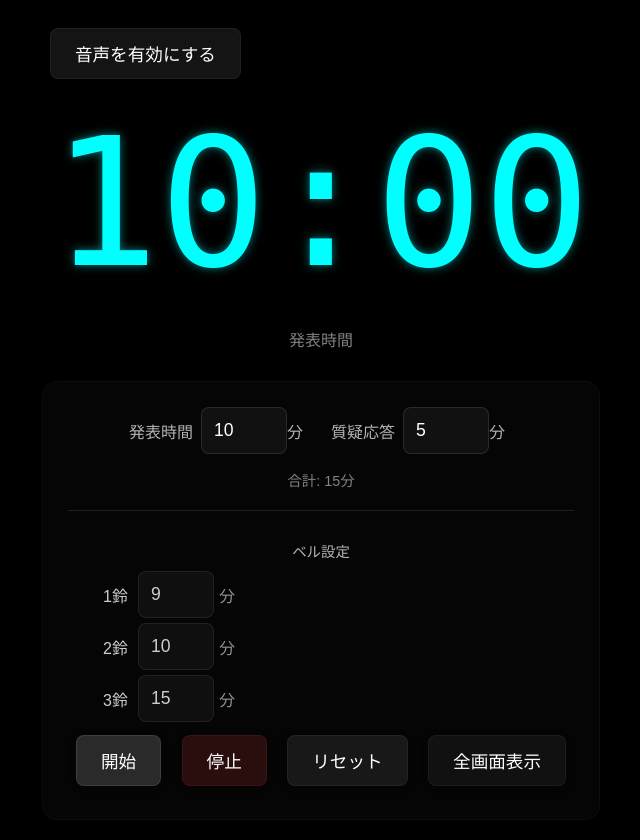
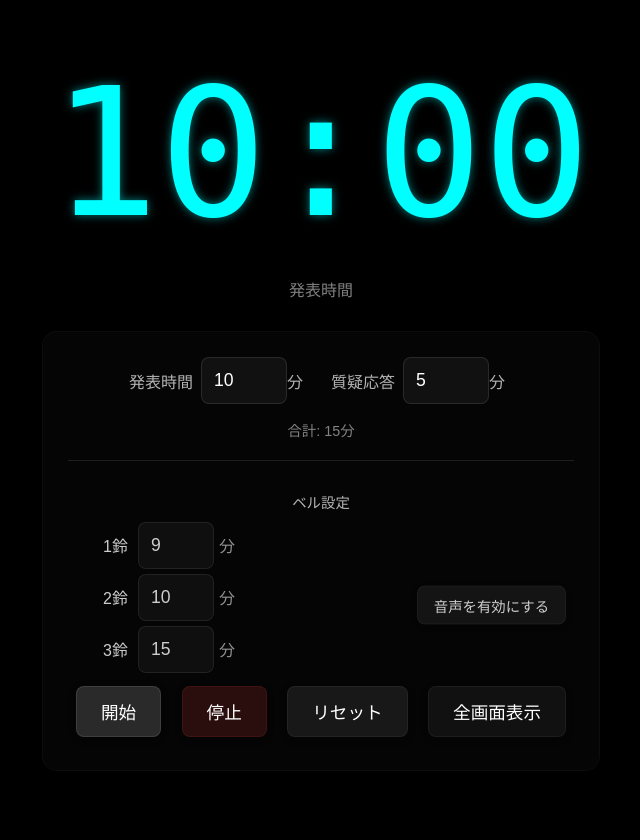
Before and after one commit to Takayuki-Kuraishi/presentation-timer, a Flask app: page / in a window 1280 px wide. Shown: the whole page, without its empty margins (319-959 px from the left). After the commit the page ends 771 px from the top, so only its background shows below. Run offline with Flask 3, Linux system fonts and the light colour scheme.

Commit message:
ipad用finalUpdate index.html

```diff
--- a/templates/index.html
+++ b/templates/index.html
@@ -34,7 +34,7 @@
 
         /* フルスクリーンモードでのタイマーサイズを1箇所に統一 */
         .fullscreen .timer {
-            font-size: 36vw;
+            font-size: 30vw;
             /* フルスクリーンでのフォントサイズ */
         }
 
@@ -200,13 +200,39 @@
         .fullscreen .escape-hint {
             opacity: 0.5;
         }
+
+        .bell-input-group {
+            display: flex;
+            align-items: center;
+            margin: 5px 0;
+            opacity: 0.8;
+            position: relative;
+            /* 追加 */
+        }
+
+        #enableSoundBtn {
+            position: absolute;
+            right: -120px;
+            /* ボタンを右側に配置 */
+            top: 50%;
+            transform: translateY(-50%);
+            font-size: 0.9em;
+            padding: 8px 16px;
+            white-space: nowrap;
+        }
+
+        /* 2鈴の入力グループのみに適用されるスタイル */
+        .bell-input-group.bell2-group {
+            position: relative;
+            /* 追加 */
+            margin-right: 120px;
+            /* ボタンのスペースを確保 */
+        }
     </style>
 </head>
 
 <body>
     <div class="container">
-        <button id="enableSoundBtn" style="display: block;">音声を有効にする</button>
-
         <div class="timer" id="timer">00:00</div>
         <div class="phase-indicator" id="phaseIndicator">発表時間</div>
         <div class="controls">
@@ -223,7 +249,6 @@
                 </div>
             </div>
             <div class="total-time" id="totalTime">合計: 15分</div>
-
             <div class="bell-settings">
                 <h3>ベル設定</h3>
                 <div class="bell-input-group">
@@ -231,10 +256,11 @@
                     <input type="number" id="bell1" value="9" min="1" max="60">
                     <span>分</span>
                 </div>
-                <div class="bell-input-group">
+                <div class="bell-input-group bell2-group">
                     <label>2鈴</label>
                     <input type="number" id="bell2" value="10" min="1" max="60">
                     <span>分</span>
+                    <button id="enableSoundBtn">音声を有効にする</button>
                 </div>
                 <div class="bell-input-group">
                     <label>3鈴</label>
@@ -242,7 +268,6 @@
                     <span>分</span>
                 </div>
             </div>
-
             <div class="button-group">
                 <button id="startBtn">開始</button>
                 <button id="stopBtn">停止</button>
```
